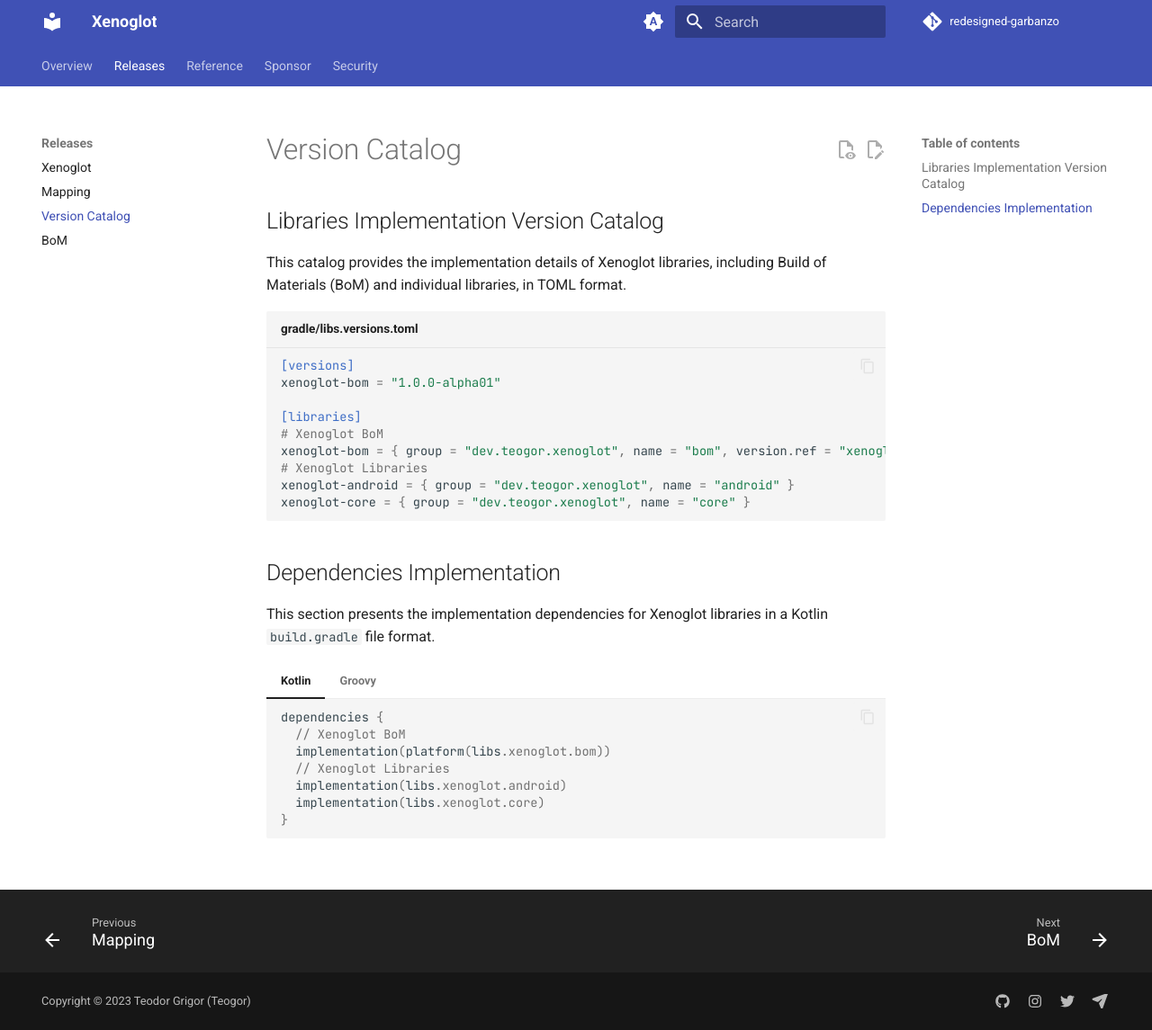
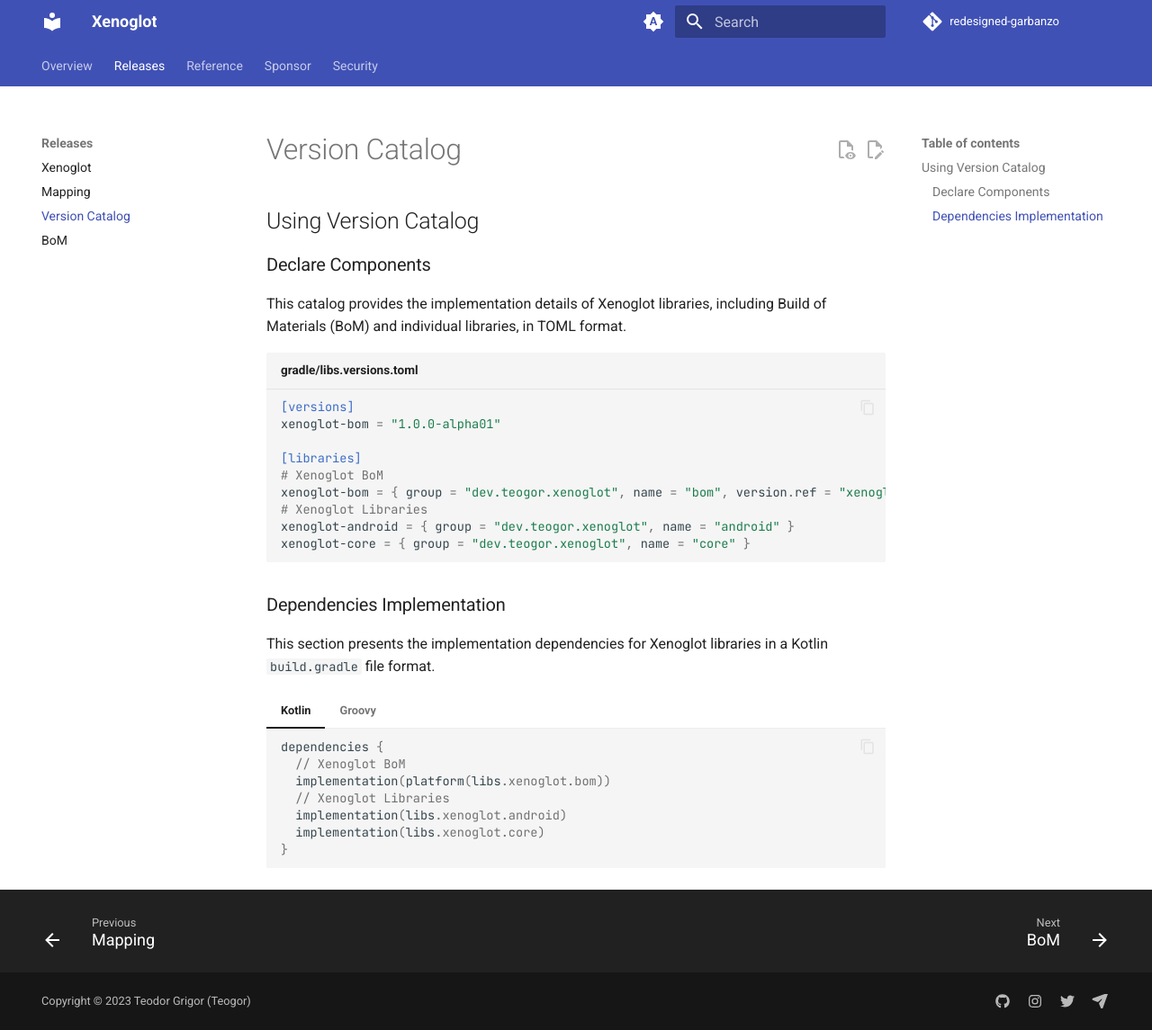
Before and after one commit to teogor/redesigned-garbanzo, an MkDocs documentation site: the page built from docs/version-catalog.md, in a window 1280 px wide and 1145 px high. Shown: the whole window at 90% size. Built offline with MkDocs 1.6.1 and Material for MkDocs 9.7.7, drawn with Linux system fonts in a browser that asks for light colours; comment, search, counter and statistics services are not loaded.

Commit message:
Update version-catalog.md

````diff
--- a/docs/version-catalog.md
+++ b/docs/version-catalog.md
@@ -1,4 +1,6 @@
-## Libraries Implementation Version Catalog
+## Using Version Catalog
+
+### Declare Components
 
 This catalog provides the implementation details of Xenoglot libraries, including Build of
 Materials (BoM) and individual libraries, in TOML format.
@@ -15,7 +17,7 @@
 xenoglot-core = { group = "dev.teogor.xenoglot", name = "core" }
 ```
 
-## Dependencies Implementation
+### Dependencies Implementation
 
 This section presents the implementation dependencies for Xenoglot libraries in a Kotlin
 `build.gradle` file format.
````
